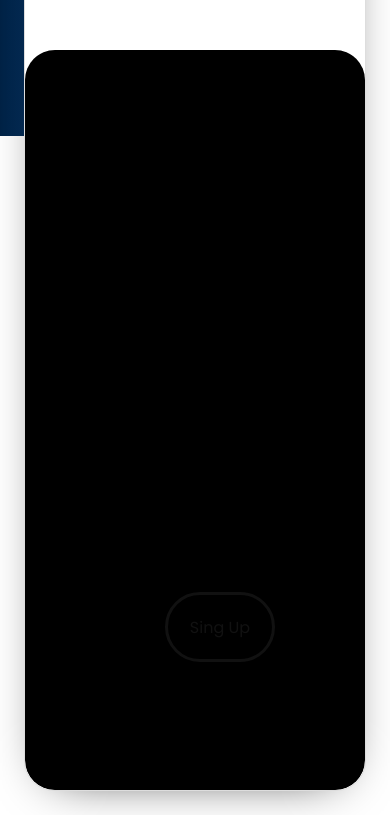
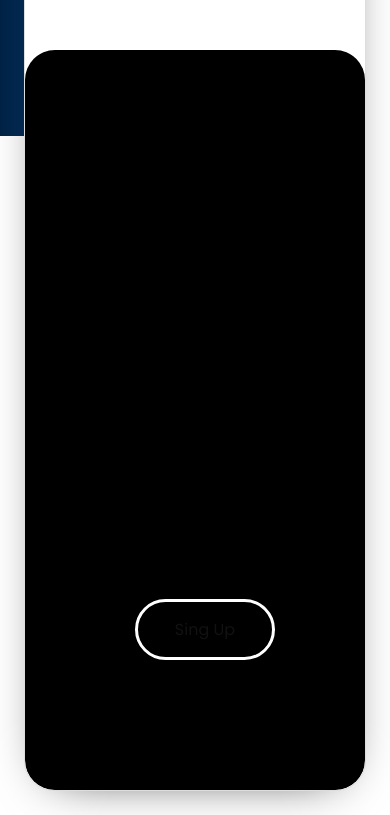
Before and after one commit to CBrandsDev/Login-Site-Preview, a plain HTML site: page index.html in a window 390 px wide. Shown: the part 708-1523 px from the top of the page. Drawn offline with nearby package versions, Linux system fonts and the light colour scheme.

Commit message:
final results

```diff
--- a/assets/css/dist/style.css
+++ b/assets/css/dist/style.css
@@ -179,9 +179,8 @@ body:after {
   .colum .sing-up {
     align-items: center;
     text-align: center;
-    border: solid;
     border-radius: 50px;
-    margin-left: 50px;
+    margin-left: 60px;
     max-width: 200px;
     max-height: 70px;
   }
@@ -195,3 +194,15 @@ body:after {
     justify-content: center;
   }
 }
+
+@media (max-width: 660px) {
+  .colum .sing-up {
+    align-items: center;
+    text-align: center;
+    border-radius: 50px;
+    margin-left: 20px;
+    padding: 15px;
+    max-width: 200px;
+    max-height: 70px;
+  }
+}
```
